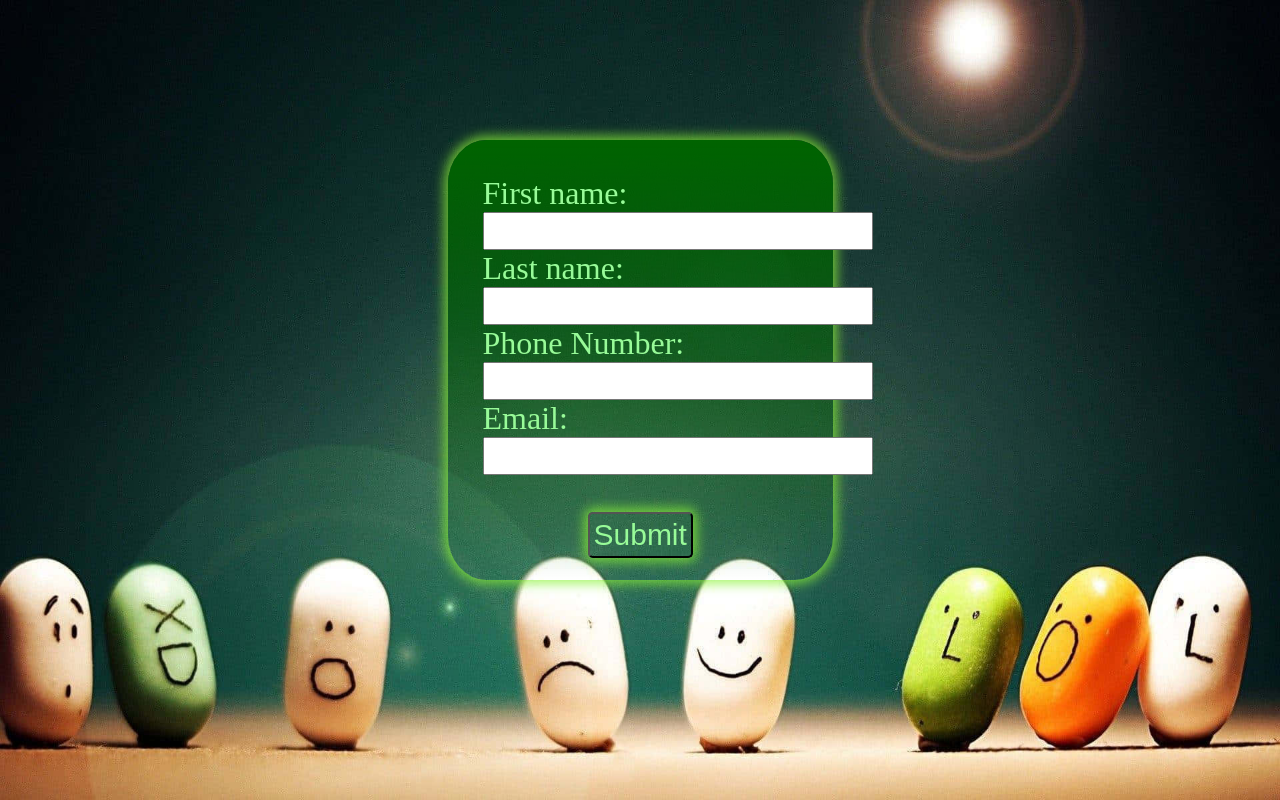
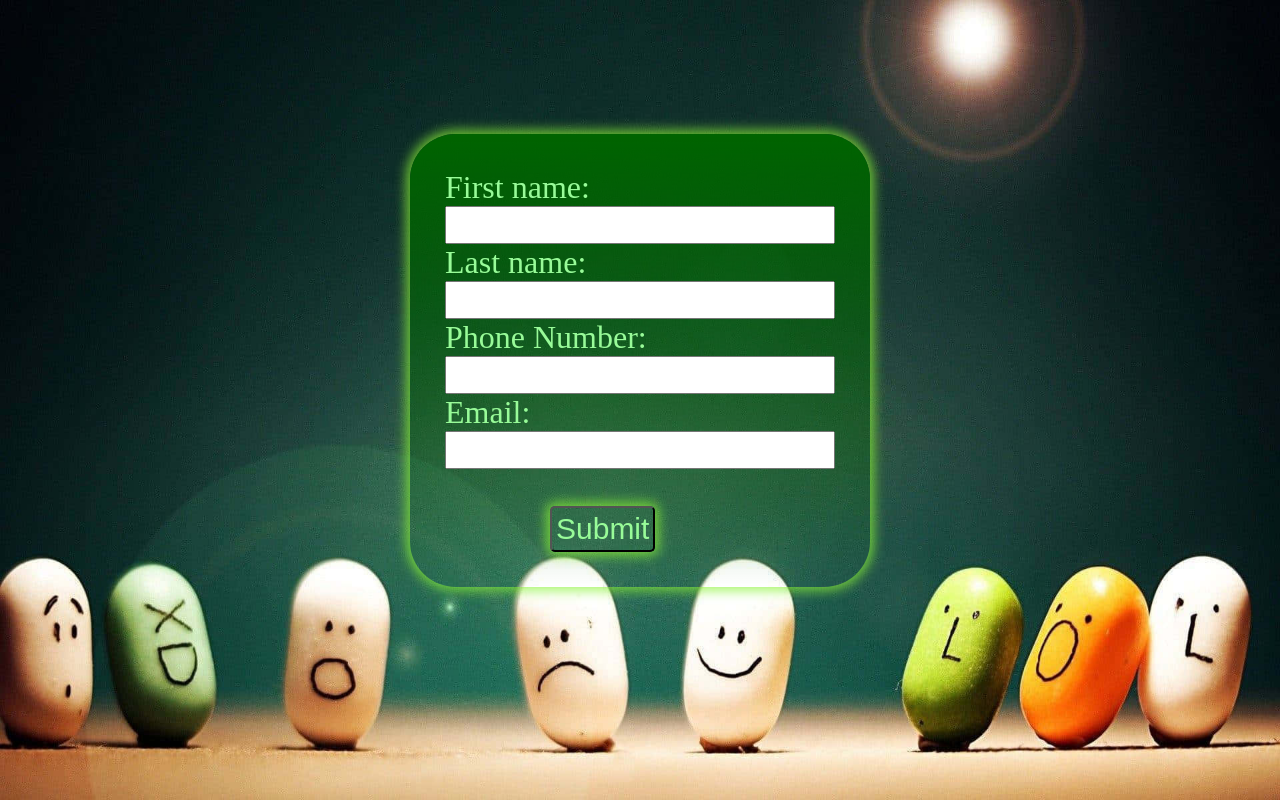
Before and after one commit to DaveFortuna/csis2440, a PHP site: page /input/index.php in a window 1280 px wide. Run offline with PHP 8.4, Linux system fonts and the light colour scheme.

Commit message:
Fix css box sizing

```diff
--- a/input/css/style.css
+++ b/input/css/style.css
@@ -20,8 +20,8 @@ main {
 form {
   font-size: 32px;
   color: palegreen;
-  height: 370px;
-  width: 315px;
+  height: auto;
+  width: auto;
   padding: 35px;
   border-radius: 10%;
   box-shadow: 0px 0px 12px 4px rgba(137, 243, 54, 0.74);
```
Also changed, not shown: input/index.php (+2 -5 lines).
